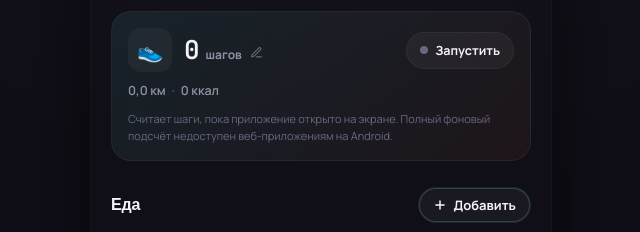
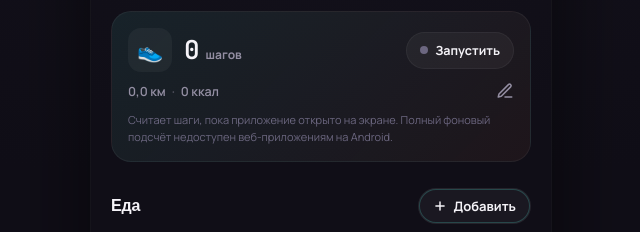
Before and after one commit to sunglazed-cmd/balance4, a website: page www/index.html in a window 1280 px wide. Both pictures are taken after a click on the button "Сегодня". Shown: the part 458-690 px from the top of the page, 319-959 px from the left. Drawn offline with Linux system fonts and the light colour scheme; a web font is replaced by a local one.

Commit message:
Карандаш переехал в нижнюю строку, под кнопку, и стал крупнее
В строке с шагами он тянулся к кнопке и на узких экранах подходил к ней вплотную.
Теперь стоит в конце строки с цифрами — margin-left:auto прижимает его к правому
краю карточки, ровно под «Остановить», в 14 px под кнопкой. Размер 15 → 18 px,
цвет чуть заметнее.

```diff
--- a/www/index.html
+++ b/www/index.html
@@ -168,8 +168,8 @@
     display:flex; align-items:center; margin-top:10px;
     font-size:12.5px; color:var(--muted); font-weight:600; white-space:nowrap;
   }
-  /* margin-right — зазор до кнопки: на узких экранах пятизначные шаги подходят к ней вплотную. */
-  .pedo-edit-mark{ width:13px; height:13px; color:var(--muted2); margin-left:2px; margin-right:8px; flex:0 0 auto; }
+  /* Карандаш стоит в конце нижней строки — ровно под кнопкой, ничему не мешает. */
+  .pedo-edit-mark{ width:18px; height:18px; color:var(--muted); margin-left:auto; flex:0 0 auto; }
   .pedo-main:active, .pedo-sub:active{ opacity:0.65; }
   .pedo-sep{ margin:0 6px; opacity:0.5; }
   /* На узких экранах пятизначные шаги вместе с «Остановить» в строку не помещаются:
@@ -467,9 +467,7 @@
       <div class="pedo-top">
         <div class="pedo-icon">👟</div>
         <div class="pedo-main" onclick="openWalkModal()">
-          <div class="pedo-steps"><span class="num" id="pedo-steps">0</span><span class="pedo-steps-lbl">шагов</span>
-            <svg class="pedo-edit-mark" viewBox="0 0 24 24" fill="none" stroke="currentColor" stroke-width="2" stroke-linecap="round" stroke-linejoin="round"><path d="M12 20h9"/><path d="M16.5 3.5a2.1 2.1 0 0 1 3 3L7 19l-4 1 1-4z"/></svg>
-          </div>
+          <div class="pedo-steps"><span class="num" id="pedo-steps">0</span><span class="pedo-steps-lbl">шагов</span></div>
         </div>
         <button class="pedo-toggle" id="pedo-toggle" onclick="togglePedometer()">
           <span class="pedo-dot" id="pedo-dot"></span>
@@ -483,6 +481,7 @@
         <span id="pedo-kcal">0 ккал</span>
         <span class="pedo-sep" id="pedo-time-sep" hidden>·</span>
         <span id="pedo-time" hidden>0 мин</span>
+        <svg class="pedo-edit-mark" viewBox="0 0 24 24" fill="none" stroke="currentColor" stroke-width="2" stroke-linecap="round" stroke-linejoin="round"><path d="M12 20h9"/><path d="M16.5 3.5a2.1 2.1 0 0 1 3 3L7 19l-4 1 1-4z"/></svg>
       </div>
       <div class="pedo-note" id="pedo-note">Считает шаги, пока приложение открыто на экране. Полный фоновый подсчёт недоступен веб-приложениям на Android.</div>
     </div>
```
